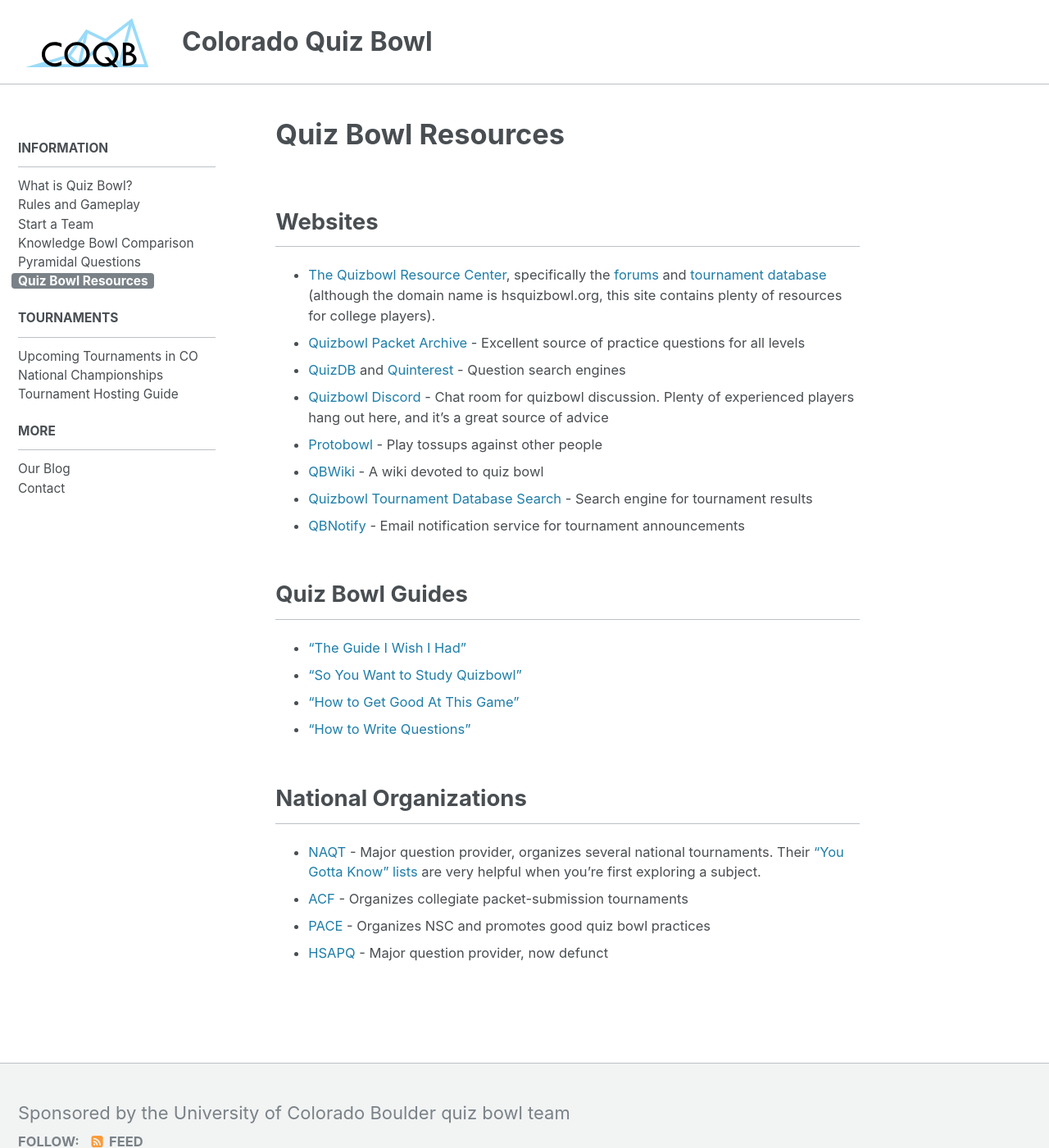
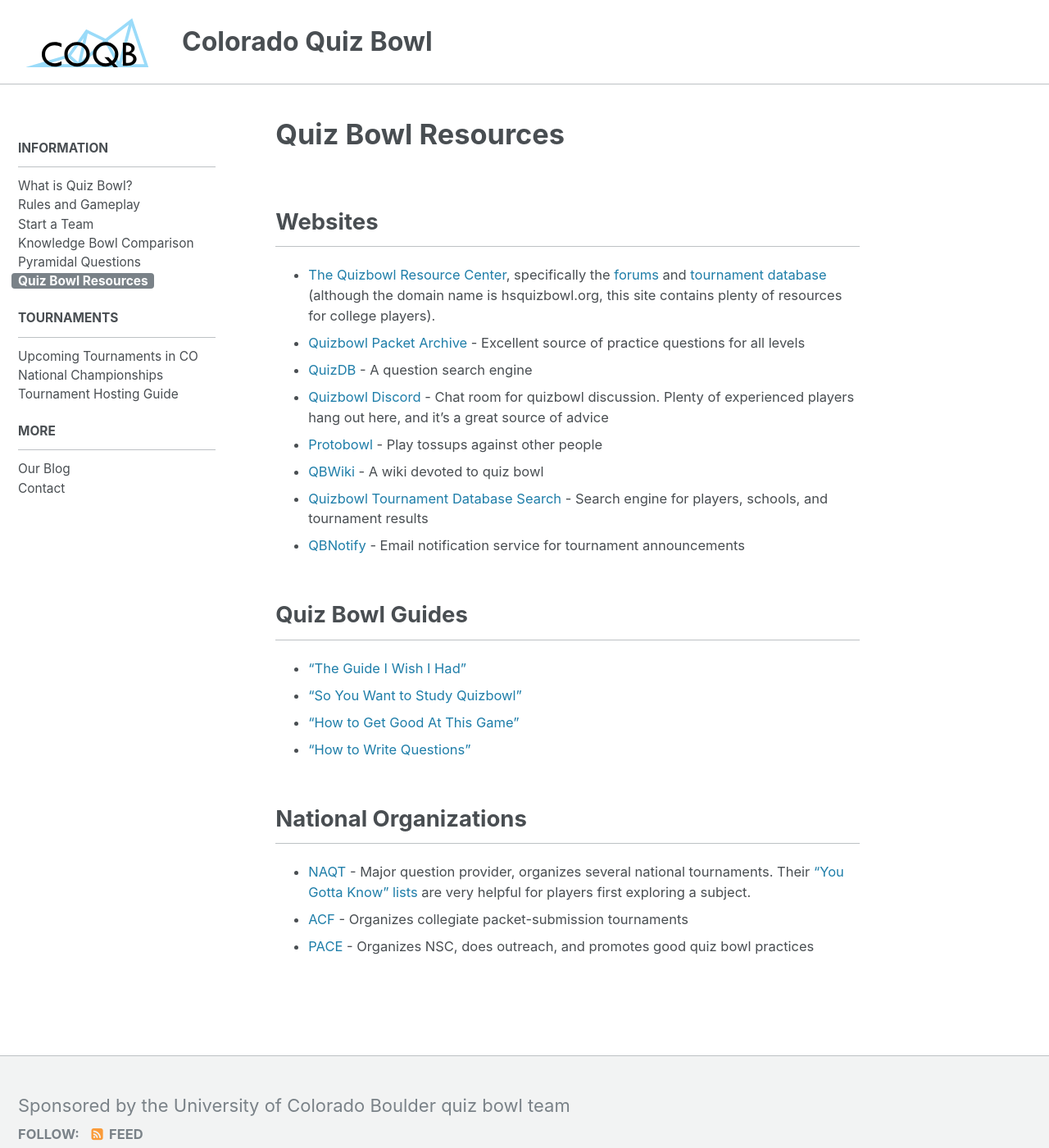
Before and after one commit to matt2718/colorado-qb, a Jekyll site: the page built from _pages/info/resources.md, in a window 1280 px wide and 1400 px high. Shown: the whole window at 82% size. Built offline with Jekyll 4.4.1, drawn with Linux system fonts in a browser that asks for light colours.

Commit message:
Fixed typos and reworded resources page

```diff
--- a/_pages/info/resources.md
+++ b/_pages/info/resources.md
@@ -11,15 +11,14 @@
     hsquizbowl.org, this site contains plenty of resources for college players).
 * [Quizbowl Packet Archive](http://quizbowlpackets.com/) - Excellent source of
     practice questions for all levels
-* [QuizDB](https://www.quizdb.org/) and [Quinterest](http://www.quinterest.org/
-    ) - Question search engines
+* [QuizDB](https://www.quizdb.org/) - A question search engine
 * [Quizbowl Discord](https://discordapp.com/invite/T4nYsCq) - Chat room for
     quizbowl discussion. Plenty of experienced players hang out here, and it's a
     great source of advice
 * [Protobowl](http://protobowl.com/) - Play tossups against other people
 * [QBWiki](https://www.qbwiki.com/wiki/Main_Page) - A wiki devoted to quiz bowl
 * [Quizbowl Tournament Database Search](http://hdwhite.org/qb/stats/) - Search
-    engine for tournament results
+    engine for players, schools, and tournament results
 * [QBNotify](https://qbnotify.msmitchell.org) - Email notification service for
     tournament announcements
 
@@ -36,10 +35,9 @@
 
 * [NAQT](https://www.naqt.com/) - Major question provider, organizes several
     national tournaments. Their ["You Gotta Know"
-    lists](https://www.naqt.com/you-gotta-know/) are very helpful when you're
+    lists](https://www.naqt.com/you-gotta-know/) are very helpful for players
     first exploring a subject.
 * [ACF](https://acf-quizbowl.com/) - Organizes collegiate packet-submission
     tournaments
-* [PACE](http://www.pace-nsc.org/) - Organizes NSC and promotes good quiz bowl
-     practices
-* [HSAPQ](https://www.hsapq.com/) - Major question provider, now defunct
+* [PACE](http://www.pace-nsc.org/) - Organizes NSC, does outreach, and promotes
+    good quiz bowl practices
```
Also changed, not shown: _pages/tournaments/upcoming.md (+1 -1 lines).
